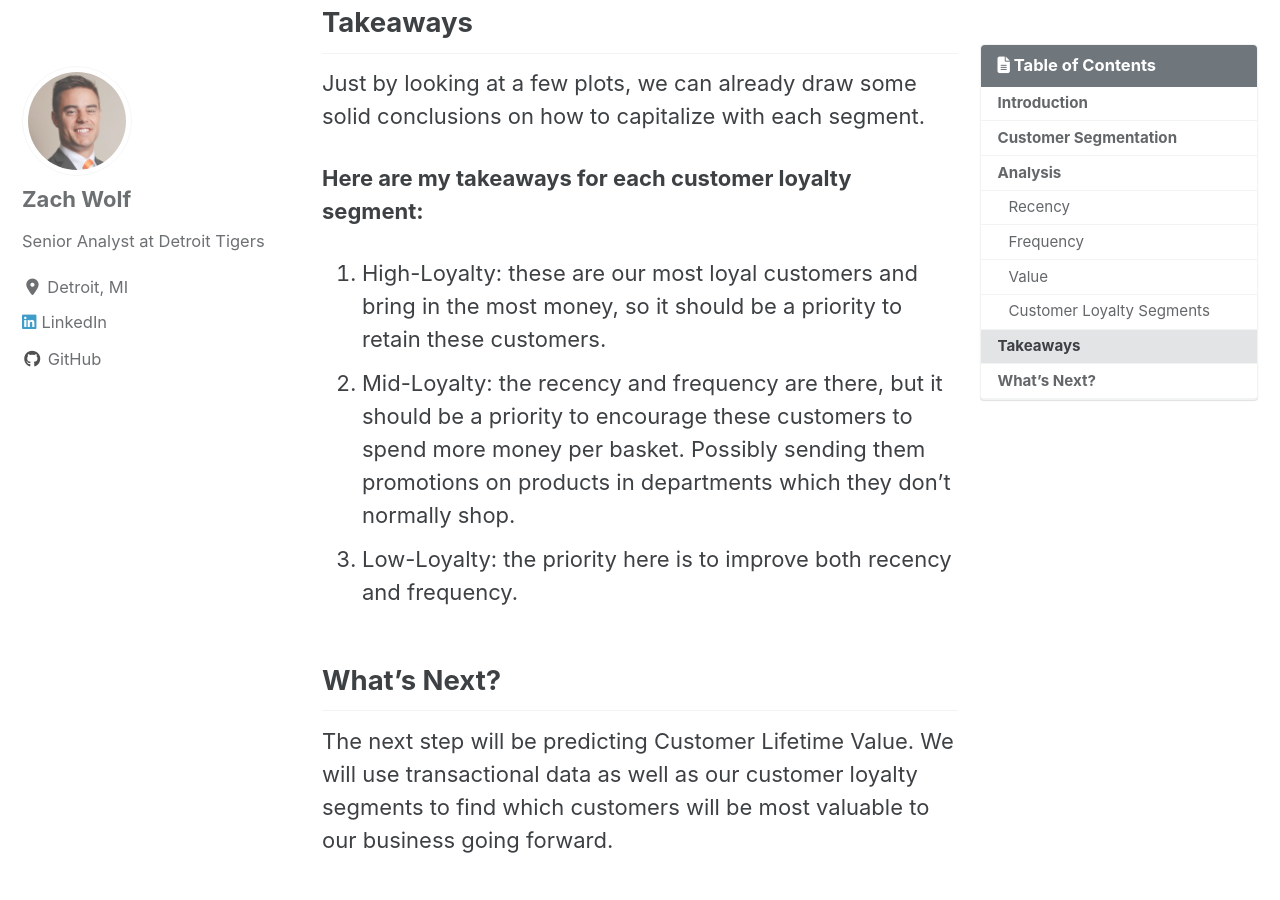
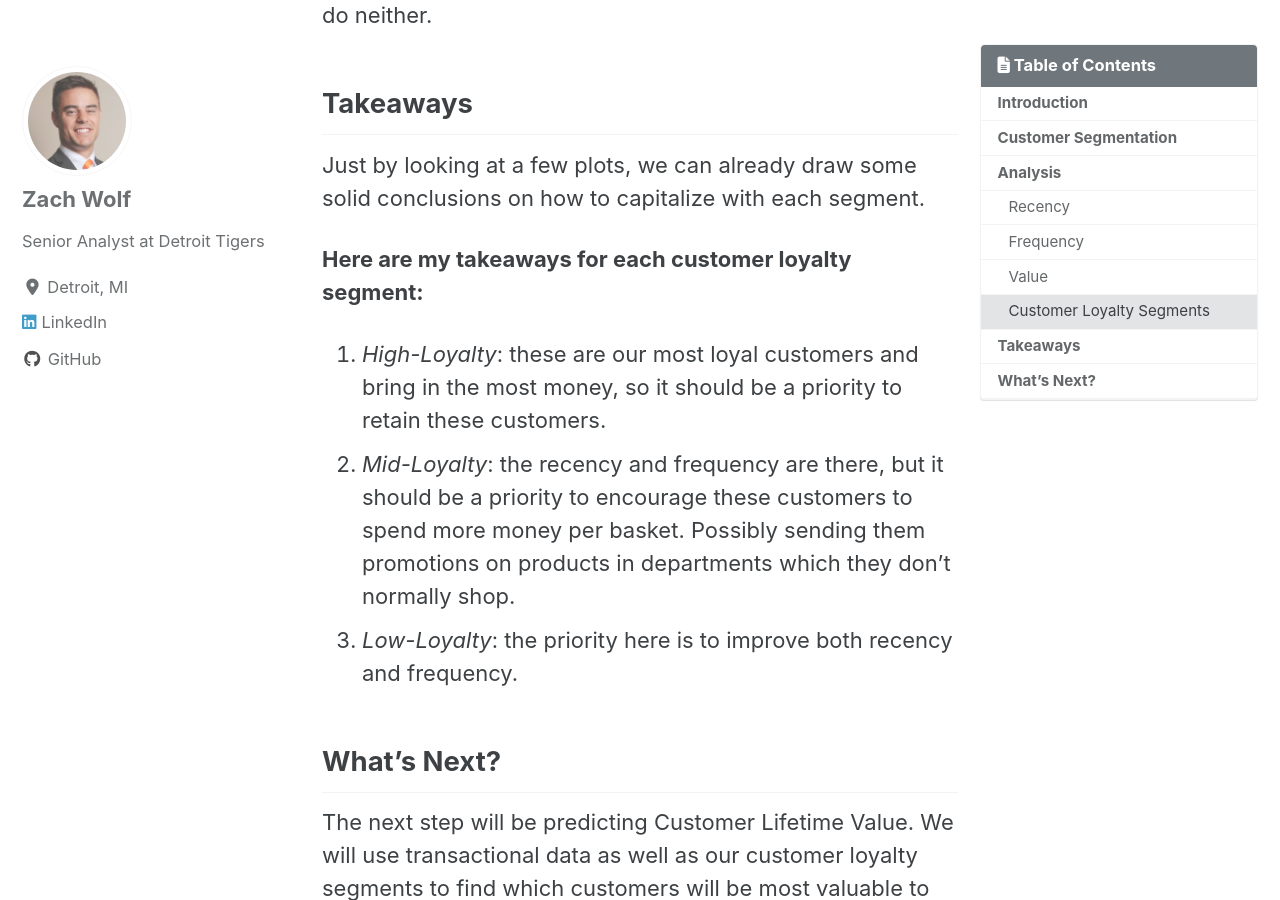
Before and after one commit to zach-wolf/zach-wolf.github.io, a Jekyll site: the page built from _posts/2020-05-13-dunnhumby-segmentation.md, in a window 1280 px wide and 900 px high, scrolled down 11637 px. Built offline with Jekyll 4.4.1, drawn with Linux system fonts in a browser that asks for light colours; cached includes are drawn as plain includes; nearby versions of some CDN libraries; some of the changed text lies outside the part shown.

Commit message:
fixed bullet points

```diff
--- a/_posts/2020-05-13-dunnhumby-segmentation.md
+++ b/_posts/2020-05-13-dunnhumby-segmentation.md
@@ -207,9 +207,9 @@
 
 Each customer now has an Overall Score between 3 and 12. This will be used to define a customer as “High-Loyalty”, “Mid-Loyalty”, or “Low-Loyalty” as shown below.
 
-•	High-Loyalty: 9-12
-•	Mid-Loyalty: 6-8
-•	Low-Loyalty: 3-5
+  *	High-Loyalty: 9-12
+  *	Mid-Loyalty: 6-8
+  *	Low-Loyalty: 3-5
 
 With these customer loyalty segments, we can look at a few different plots to see the relationship between the groups.
 
@@ -231,9 +231,9 @@
 Just by looking at a few plots, we can already draw some solid conclusions on how to capitalize with each segment.
 
 **Here are my takeaways for each customer loyalty segment:**
-1.	High-Loyalty: these are our most loyal customers and bring in the most money, so it should be a priority to retain these customers.
-2.	Mid-Loyalty: the recency and frequency are there, but it should be a priority to encourage these customers to spend more money per basket. Possibly sending them promotions on products in departments which they don’t normally shop.
-3.	Low-Loyalty: the priority here is to improve both recency and frequency.
+1.	*High-Loyalty*: these are our most loyal customers and bring in the most money, so it should be a priority to retain these customers.
+2.	*Mid-Loyalty*: the recency and frequency are there, but it should be a priority to encourage these customers to spend more money per basket. Possibly sending them promotions on products in departments which they don’t normally shop.
+3.	*Low-Loyalty*: the priority here is to improve both recency and frequency.
 
 ## What’s Next?
 
```
